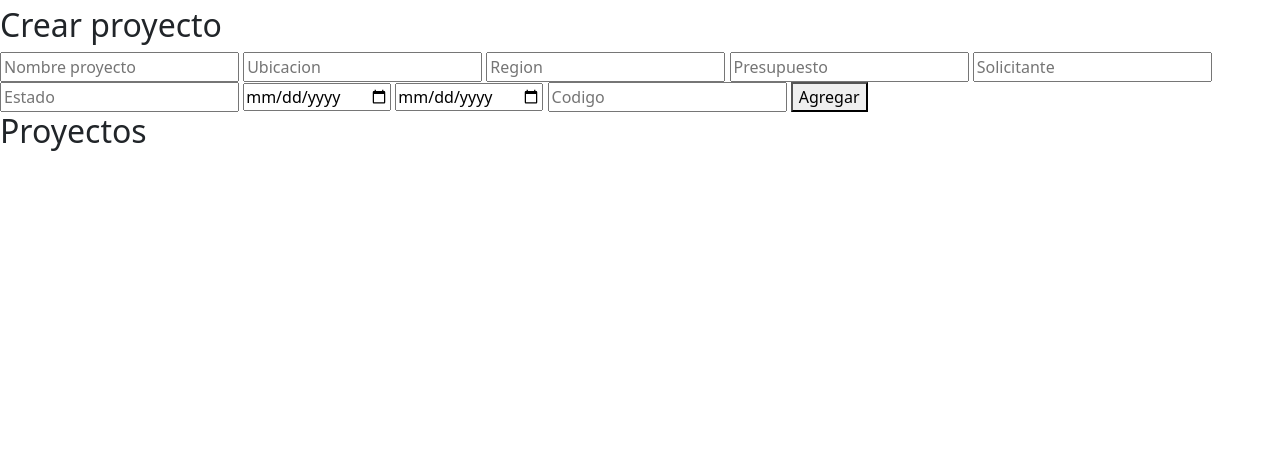
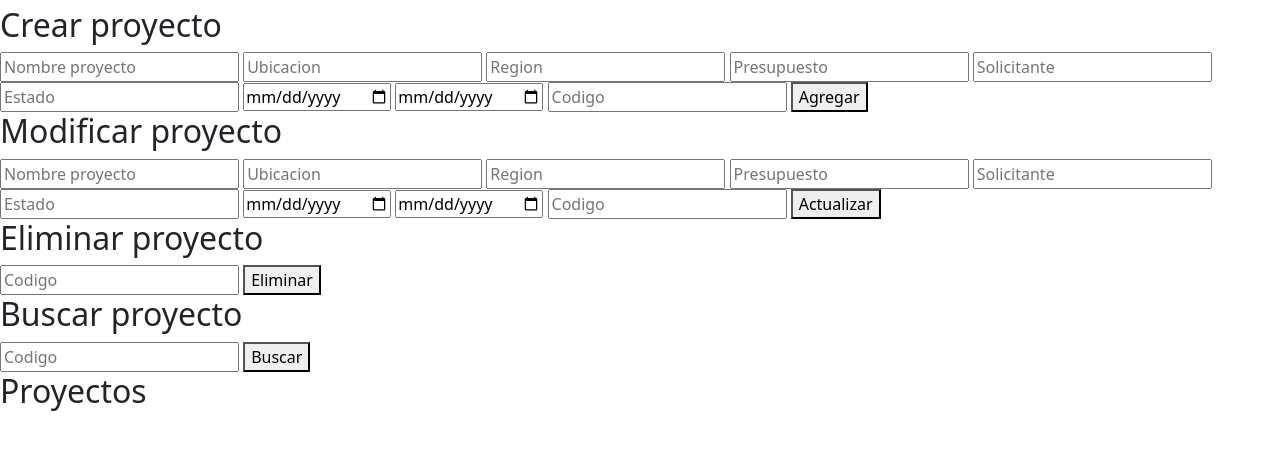
Before and after one commit to JavierSalgado01/web-django, a Django app: page /insert in a window 1280 px wide. Shown: the part 50-500 px from the top of the page. Run offline with Django 5.2, Linux system fonts and the light colour scheme.

Commit message:
api integrada completamente a django

```diff
--- a/django/proyecto_construccion/proyecto_be/templates/index.html
+++ b/django/proyecto_construccion/proyecto_be/templates/index.html
@@ -14,22 +14,58 @@
         <h2>Crear proyecto</h2>
         <form action="{% url 'insert' %}" method="POST">
             {% csrf_token %}
-            <input type="text" name="nombre" placeholder="Nombre proyecto" required>
-            <input type="text" name="ubicacion" placeholder="Ubicacion" required>
-            <input type="text" name="region" placeholder="Region" required>
-            <input type="number" name="presupuesto" placeholder="Presupuesto" required>
-            <input type="text" name="solicitante" placeholder="Solicitante" required>
-            <input type="text" name="estado" placeholder="Estado" required>
-            <input type="date" name="fecha_i" required>
-            <input type="date" name="fecha_t" required>
-            <input type="text" name="codigo" placeholder="Codigo" required>
+            <input type="text" name="nombre" id="nombre" placeholder="Nombre proyecto" required>
+            <input type="text" name="ubicacion" id="ubicacion" placeholder="Ubicacion" required>
+            <input type="text" name="region" id="region" placeholder="Region" required>
+            <input type="number" name="presupuesto" id="presupuesto" placeholder="Presupuesto" required>
+            <input type="text" name="solicitante" id="solicitante" placeholder="Solicitante" required>
+            <input type="text" name="estado" id="estado" placeholder="Estado" required>
+            <input type="date" name="fecha_i" id="fecha_i" required>
+            <input type="date" name="fecha_t" id="fecha_t" required>
+            <input type="number" name="codigo" id="codigo" placeholder="Codigo" required>
             <button type="submit">Agregar</button>
+        </form>
+    </section>
+
+    <section>
+        <h2>Modificar proyecto</h2>
+        <form action="{% url 'update' %}" method="POST">
+            {% csrf_token %}
+            <input type="text" name="nombre" id="nombre" placeholder="Nombre proyecto" required>
+            <input type="text" name="ubicacion" id="ubicacion" placeholder="Ubicacion" required>
+            <input type="text" name="region" id="region" placeholder="Region" required>
+            <input type="number" name="presupuesto" id="presupuesto" placeholder="Presupuesto" required>
+            <input type="text" name="solicitante" id="solicitante" placeholder="Solicitante" required>
+            <input type="text" name="estado" id="estado" placeholder="Estado" required>
+            <input type="date" name="fecha_i" id="fecha_i" required>
+            <input type="date" name="fecha_t" id="fecha_t" required>
+            <input type="number" name="codigo" id="codigo" placeholder="Codigo" required>
+            <button type="submit">Actualizar</button>
+        </form>
+    </section>
+
+    <section>
+        <h2>Eliminar proyecto</h2>
+        <form action="{% url 'delete' %}" method="POST">
+            {% csrf_token %}
+            <input type="number" name="codigo" id="codigo" placeholder="Codigo" required>
+            <button type="submit">Eliminar</button>
+        </form>
+    </section>
+
+    <section>
+        <h2>Buscar proyecto</h2>
+        <form action="{% url 'search' %}" method="POST">
+            {% csrf_token %}
+            <input type="number" name="codigo" id="codigo" placeholder="Codigo" required>
+            <button type="submit">Buscar</button>
         </form>
     </section>
 
     <section>
         <h2>Proyectos</h2>
         <div>
+            {% if proyectos %}
                 {% for p in proyectos %}
                 <div>
                     <p><strong>Nombre:</strong> {{ p.nombre }}</p>
@@ -41,8 +77,9 @@
                     <p><strong>Fecha Inicio:</strong> {{ p.fecha_i }}</p>
                     <p><strong>Fecha Término:</strong> {{ p.fecha_t }}</p>
                     <p><strong>codigo:</strong> {{ p.codigo }}</p>
-                <a href="/detalle">Ver más</a>
+                    <a href="">Ver más</a>
                 </div>
                 {% endfor %}
+            {% endif %}
         </div>
     </section>
--- a/django/proyecto_construccion/proyecto_be/views.py
+++ b/django/proyecto_construccion/proyecto_be/views.py
@@ -4,21 +4,86 @@ from proyecto_be import models
 import requests
 
 def insert(request):
-    if request.method == 'POST':
-        datos = {
-            'nombre': request.POST['nombre'],
-            'ubicacion': request.POST['ubicacion'],
-            'region': request.POST['region'],
-            'presupuesto': request.POST['presupuesto'],
-            'solicitante': request.POST['solicitante'],
-            'estado': request.POST['estado'],
-            'fecha_i':request.POST['fecha_i'],
-            'fecha_t': request.POST['fecha_t'],
-            'codigo': request.POST['codigo']
-            }
-        requests.post('http://127.0.0.1:3001/insert', json=datos)
-        return redirect('gestionar')
-    return render(request, 'index.html')
+    try:
+        if request.method == 'POST':
+            datos = {
+                'nombre': request.POST['nombre'],
+                'ubicacion': request.POST['ubicacion'],
+                'region': request.POST['region'],
+                'presupuesto': request.POST['presupuesto'],
+                'solicitante': request.POST['solicitante'],
+                'estado': request.POST['estado'],
+                'fecha_i':request.POST['fecha_i'],
+                'fecha_t': request.POST['fecha_t'],
+                'codigo': request.POST['codigo']
+                }
+            respuesta = requests.post('http://127.0.0.1:3001/insert', json=datos)
+
+            if respuesta.status_code == [200, 201]:
+                return render(request,'error.html')
+            else:
+                return redirect('gestionar')
+
+        return render(request, 'index.html')
+    except Exception as e:
+        print(f'esto fue lo que paso: {e}')
+        return render(request, 'error.html', {'error': str(e)})
+
+def update(request):
+    try:
+        if request.method == 'POST':
+            filtro = {'codigo':request.POST['codigo']}
+            datos = {
+                'nombre': request.POST['nombre'],
+                'ubicacion': request.POST['ubicacion'],
+                'region': request.POST['region'],
+                'presupuesto': request.POST['presupuesto'],
+                'solicitante': request.POST['solicitante'],
+                'estado': request.POST['estado'],
+                'fecha_i':request.POST['fecha_i'],
+                'fecha_t': request.POST['fecha_t']
+                }
+            respuesta = requests.put(f'http://127.0.0.1:3003/update/{filtro["codigo"]}', json=datos)
+
+            if respuesta.status_code == 200:
+                return redirect('gestionar')
+            else:
+                return render(request,'error.html')
+
+        return render(request, 'index.html')
+
+    except Exception as e:
+        print(f'esto fue lo que paso: {e}')
+        return render(request, 'error.html', {'error': str(e)})
+
+def delete(request):
+    try:
+        if request.method == 'POST':
+            filtro = int(request.POST['codigo'])
+            respuesta = requests.delete(f'http://127.0.0.1:3002/delete/{filtro}')
+            if respuesta.status_code  == 200:
+                return redirect('gestionar')
+            else:
+                return render(request,'error.html')
+        return render(request, 'index.html')
+    except Exception as e:
+        print(f'esto fue lo que paso: {e}')
+        return render(request, 'error.html', {'error': str(e)})
+
+def search(request):
+    try:
+        if request.method == 'POST':
+            filtro = int(request.POST['codigo'])
+            respuesta = requests.get(f'http://127.0.0.1:3004/search/{filtro}')
+            if respuesta.status_code  == 200:
+                proyecto = respuesta.json()
+                return render(request, 'index.html', {'proyectos':[proyecto]})
+            else:
+                return render(request,'error.html', {'error': respuesta.text})
+        return render('gestionar')
+    except Exception as e:
+        print(f'esto fue lo que paso: {e}')
+        return render(request, 'error.html', {'error': str(e)})
 
 def gestionar(request):
     res = requests.get('http://127.0.0.1:3000/')
--- a/django/proyecto_construccion/proyecto_construccion/urls.py
+++ b/django/proyecto_construccion/proyecto_construccion/urls.py
@@ -21,5 +21,8 @@ from proyecto_be import views
 urlpatterns = [
     path('admin/', admin.site.urls),
     path('', views.gestionar, name='gestionar'),
-    path('insert', views.insert, name='insert')
+    path('insert', views.insert, name='insert'),
+    path('update', views.update, name='update'),
+    path('delete', views.delete, name='delete'),
+    path('search', views.search, name='search'),
 ]
```
Also changed, not shown: django/proyecto_construccion/proyecto_be/templates/error.html (added, +12 -0 lines). Lines whose indentation alone changed are shown as unchanged.
